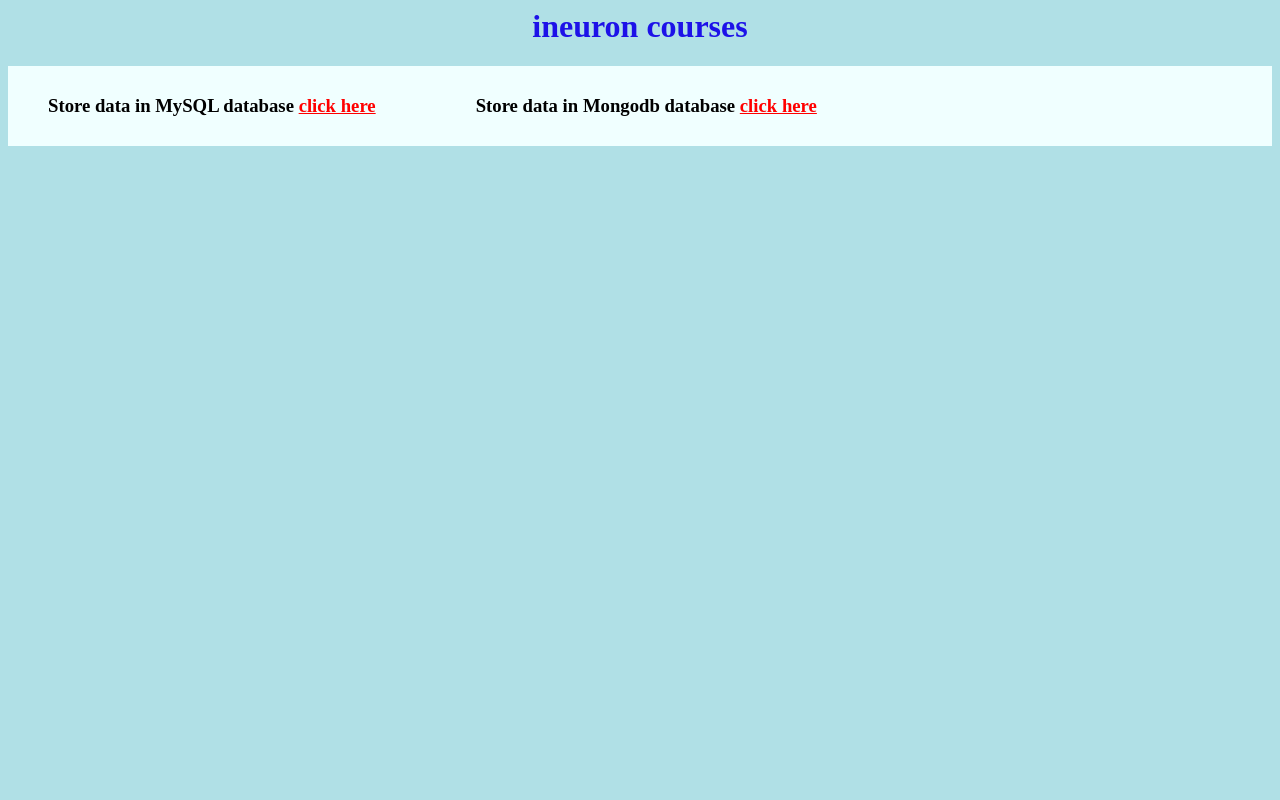
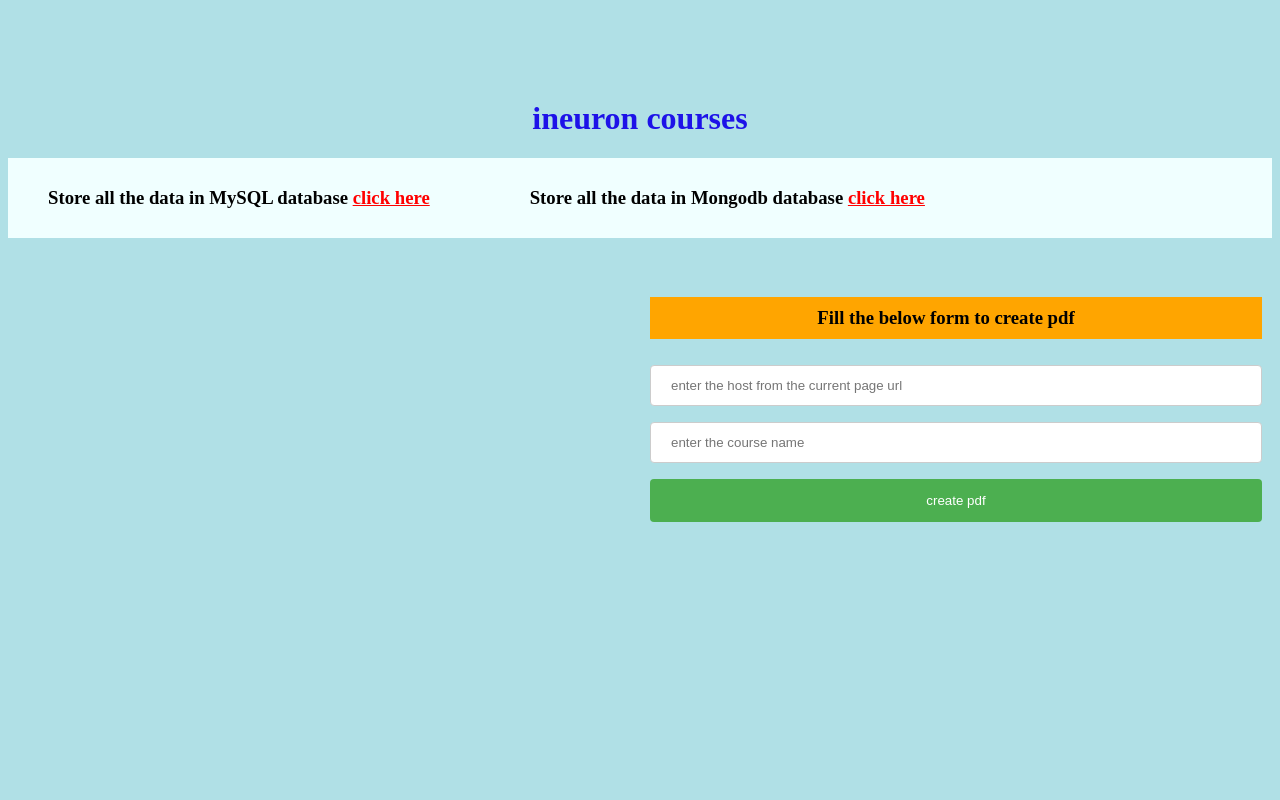
Before and after one commit to deepak-dj/Web_scrapping_Task_1, a Flask app: template templates/home.html in a window 1280 px wide. Run offline with Flask 2, Linux system fonts and the light colour scheme; the template is opened without the code that fills it, so the values that code supplies are empty.

Commit message:
improved code

```diff
--- a/application.py
+++ b/application.py
@@ -1,4 +1,4 @@
-from flask import Flask,render_template,request,redirect
+from flask import Flask,render_template,request,redirect,url_for
 from flask_cors import CORS,cross_origin
 import logging
 from bs4 import BeautifulSoup as bs
@@ -79,24 +79,32 @@
         return e
 
 
-@app.route('/details/pdf/<section>',methods=['GET'])
-def create_pdf(section):
-    # logger.info('inside create_pdf function')
-    # try:
-        logger.info('creating pdf')
-        section = request.view_args['section']
-        path = '/details/'
-        course_url = 'http://127.0.0.1:4000'+path+section.replace(' ','%20')
-        print('-------------------------------',course_url)
-        # logger.info('url of the course detail : ',course_url)
-        pdfkit.from_url(course_url, "{}.pdf".format(section), verbose=True)
-        logger.info('pdf created successfully')
+@app.route('/create_pdf',methods=['POST'])
+def create_pdf():
+    logger.info('inside create_pdf function')
+    try:
+        if request.method=='POST':
+            logger.info('creating pdf')
+            host = request.form['host'].strip()
+            course = request.form['course'].strip()
+            if course not in i_neuron_courses:
+                logger.warn('course is not availabe right now')
+                return '<h1 style="text-align:center;margin-top:500px">{} is not availabe, try for different course!! </h1>'.format(course)
 
-        return '<h1 style="text-align:center;margin-top:500px">pdf created successfully!! </h1>'
+            path = '/details/'
+            course_url = host+path+course.replace(' ','%20')
 
-    # except Exception as e:
-    #     logger.error('unable to create pdf for {} : {}'.format(section,e))
-    #     return e
+            pdfkit.from_url(course_url, "{}.pdf".format(course), verbose=True)
+
+            logger.info('pdf created successfully')
+            return '<h1 style="text-align:center;margin-top:500px">pdf file for course "{}" has created successfully!! </h1>'.format(course)
+        else:
+            logger.error('request body is incorrect')
+            return redirect(url_for('/'))
+
+    except Exception as e:
+        logger.error('unable to create pdf for {} : {}'.format(host,e))
+        return e
 
 
 @app.route('/db_credentials',methods=['GET'])
@@ -107,9 +115,9 @@
 def data_storing_in_mysql():
     try:
         if request.method == 'POST':
-            user = request.form['user']
-            passwd = request.form['passwd']
-            host = request.form['localhost']
+            user = request.form['user'].strip()
+            passwd = request.form['passwd'].strip()
+            host = request.form['localhost'].strip()
 
 
             db_operations = msql_db.DbOperation(user=user,passwd=passwd,host=host)
@@ -141,7 +149,7 @@
     try:
         if request.method=='POST':
 
-            url = request.form['url']
+            url = request.form['url'].strip()
 
             logger.info('creating mongodb connection')
             mongo = mongo_db.MongodbConnection(url)
--- a/static/css/main.css
+++ b/static/css/main.css
@@ -5,6 +5,7 @@
 h1 {
     color: rgb(29, 18, 232);
     text-align: center;
+    margin-top: 100px;
   }
 
 h3{
@@ -89,3 +90,20 @@
   background-color: #f2f2f2;
   padding: 20px;
 }
+
+
+* {
+  box-sizing: border-box;
+}
+.column {
+  float: left;
+  width: 50%;
+  padding: 10px;
+  height: 300px; /* Should be removed. Only for demonstration */
+}
+
+.row:after {
+  content: "";
+  display: table;
+  clear: both;
+}
--- a/templates/course_details.html
+++ b/templates/course_details.html
@@ -9,7 +9,6 @@
     <br>
     <p>
          <b>Date:</b> {{context.createdAt}}
-        <a id='link_pdf' href='pdf/{{context.section}}'>create pdf</a>
     </p>
 
     <hr>
--- a/templates/db_credentials.html
+++ b/templates/db_credentials.html
@@ -3,7 +3,7 @@
         <link rel="stylesheet" href="{{ url_for('static', filename='css/main.css') }}">
     </head>
     <body>
-        <h1>Save data to Database</hr>
+        <h1>Save data to MySQL Database</hr>
         <div class='form'>
             <form action='store_in_mysql_db' method='post'>
                 <input type='text' name='user' placeholder='enter database user name'>
--- a/templates/home.html
+++ b/templates/home.html
@@ -5,12 +5,15 @@
 <body>
 
     <h1>ineuron courses</h1>
+
     <div class='home_para'>
-        <h3> Store data in MySQL database <a href='/db_credentials'>click here</a> </h3>
-        <h3> Store data in Mongodb database <a href='/mongodb_operation'>click here</a> </h3>
+        <h3> Store all the data in MySQL database <a href='/db_credentials'>click here</a> </h3>
+        <h3> Store all the data in Mongodb database <a href='/mongodb_operation'>click here</a> </h3>
     </div>
 
-    <div class='course_title'>
+    <div class='row'>
+
+        <div class='column'>
             <ol>
                 {%for key in i_neuron_courses%}
 
@@ -20,6 +23,16 @@
             </ol>
         </div>
 
+        <div class='column'>
+            <div style='background-color:orange'><h3 > Fill the below form to create pdf </div>
+            <form action='create_pdf' method='post'>
+                    <input type='text' name='host' placeholder='enter the host from the current page url'>
+                    <input type='text' name='course' placeholder='enter the course name'>
+
+                    <input type='submit' value='create pdf'>
+                <form>
+        </div
+    </div>
 
 
 </body>
```
Also changed, not shown: .elasticbeanstalk/config.yml (added), 1 other file. Lines whose indentation alone changed are shown as unchanged.
